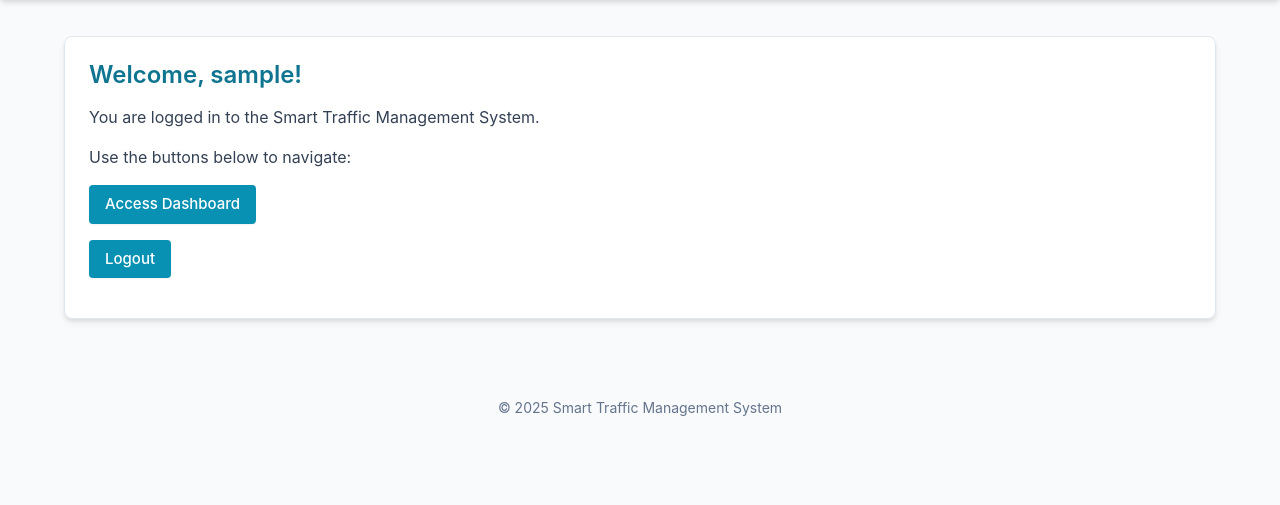
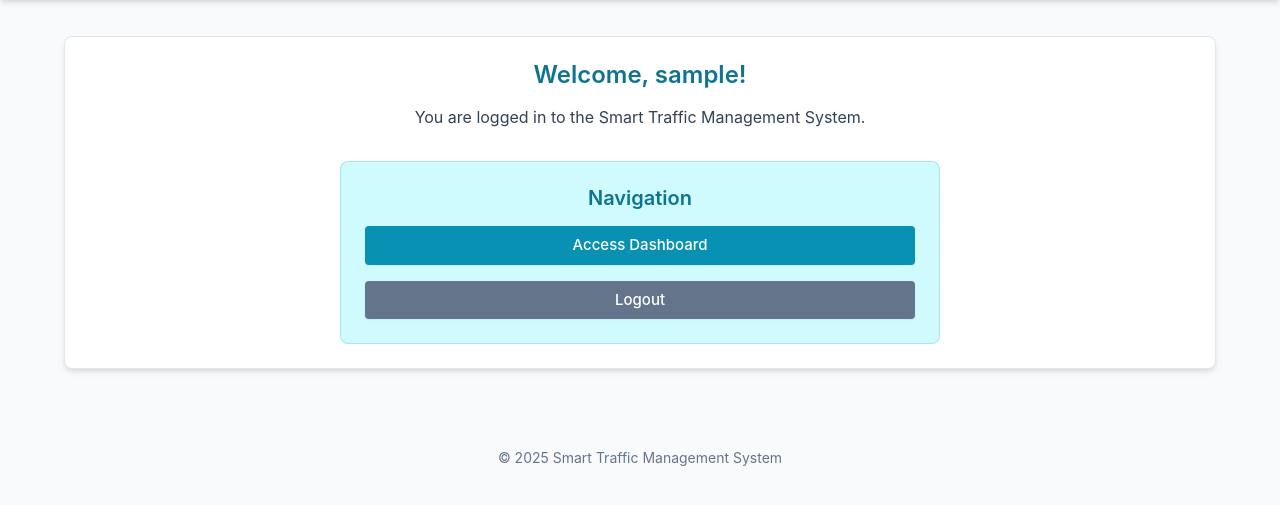
Before and after one commit to 23IT098-VRAJ/SATMS, a Flask app: page / in a window 1280 px wide. Shown: the part 114-619 px from the top of the page. Run offline with Flask 3, Linux system fonts and the light colour scheme; the visitor is signed in with stand-in values (Sample User, id 1).

Commit message:
Update index.html

```diff
--- a/templates/index.html
+++ b/templates/index.html
@@ -3,12 +3,19 @@
 {% block title %}Home - Smart Traffic Management System{% endblock %}
 
 {% block content %}
-    <h2>Welcome, {{ user }}!</h2>
-    <p>You are logged in to the Smart Traffic Management System.</p>
-    <p>Use the buttons below to navigate:</p>
-    <p><a href="{{ url_for('dashboard_web') }}" class="button">Access Dashboard</a></p>
-    {% if is_admin %}
-    <p><a href="{{ url_for('admin_backup_page') }}" class="button">System Administration</a></p>
-    {% endif %}
-    <p><a href="{{ url_for('logout') }}" class="button">Logout</a></p>
+    <div style="max-width: 600px; margin: 0 auto; text-align: center;">
+        <h2>Welcome, {{ user }}!</h2>
+        <p>You are logged in to the Smart Traffic Management System.</p>
+
+        <div style="margin-top: 32px; padding: 24px; background-color: var(--primary-bg); border-radius: var(--radius-md); border: 1px solid rgba(8, 145, 178, 0.2);">
+            <h3 style="color: var(--primary-dark);">Navigation</h3>
+            <div style="display: flex; flex-direction: column; gap: 16px; margin-top: 16px;">
+                <a href="{{ url_for('dashboard_web') }}" class="button">Access Dashboard</a>
+                {% if is_admin %}
+                <a href="{{ url_for('admin_backup_page') }}" class="button">System Administration</a>
+                {% endif %}
+                <a href="{{ url_for('logout') }}" class="button secondary">Logout</a>
+            </div>
+        </div>
+    </div>
 {% endblock %}
```
